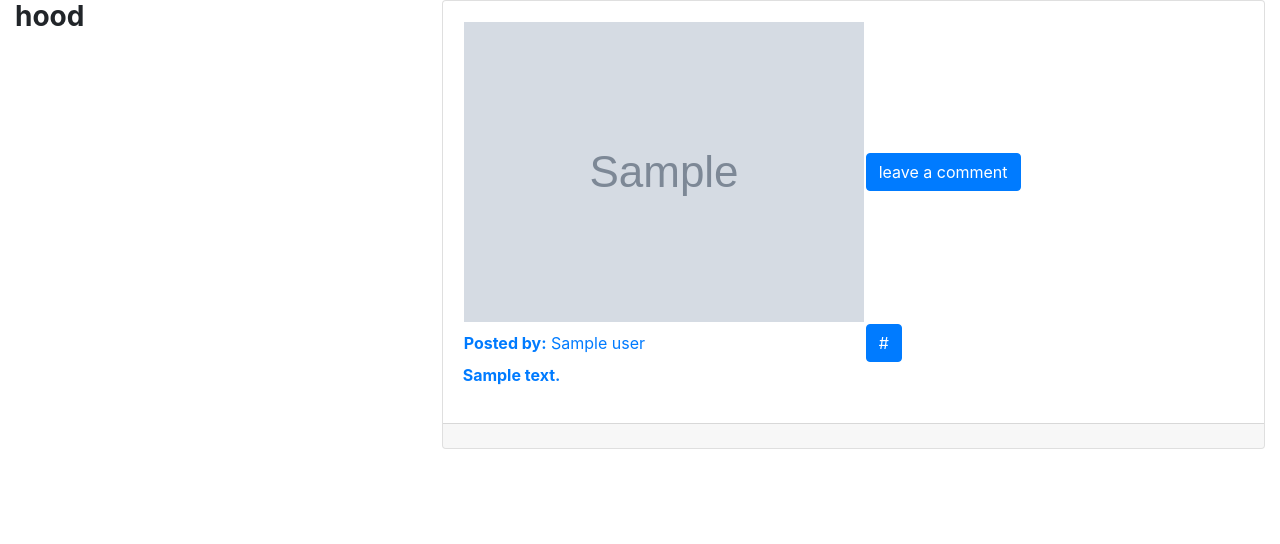
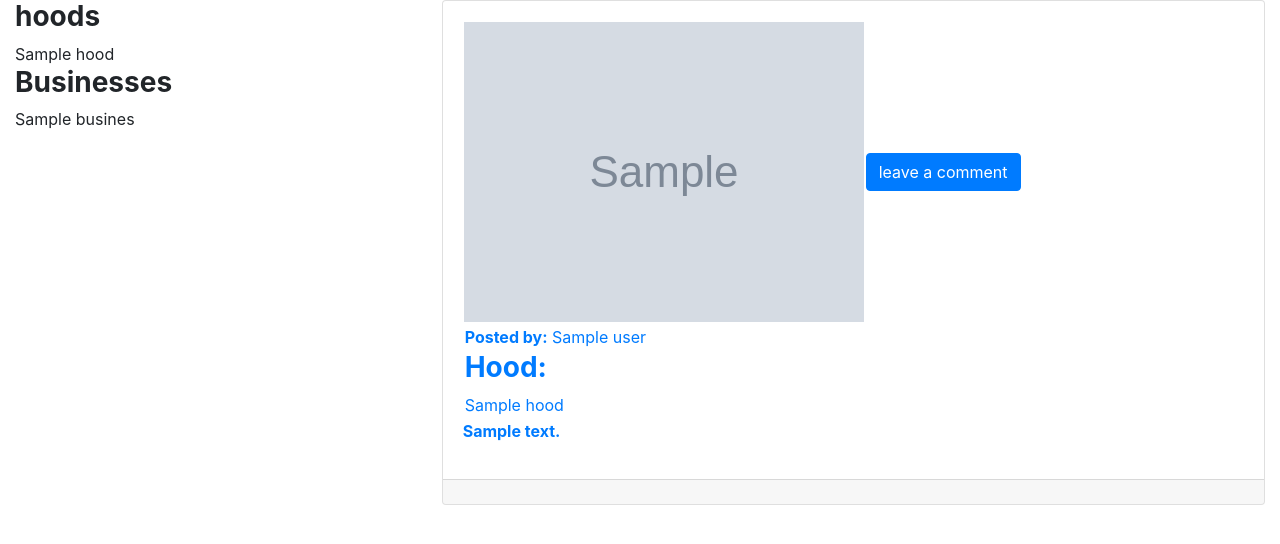
Before and after one commit to antonymburia/MyHood, a Django app: template hood/templates/home.html in a window 1280 px wide. Shown: the part 86-630 px from the top of the page. Run offline with Django 3.2, Linux system fonts and the light colour scheme; the template is opened without the code that fills it: most values are stand-ins (such as "Sample title", 1, 10 or a date in 2020); grey boxes marked "Sample" are stand-in pictures; some libraries are stand-ins or nearby versions; some web fonts are replaced.

```diff
--- a/hood/templates/home.html
+++ b/hood/templates/home.html
@@ -15,15 +15,21 @@
     <div class="row">
       <div class="col-md-4">
         <div class="hood">
-          <h3><b>hood</b></h3>
+          <h3><b>hoods</b></h3>
+          {%for hood in hoods%}
+          {{hood.name}} <br>
+          {%endfor%}
         </div>
         <div class="business">
-
+          <h3><b>Businesses</b></h3>
+          {%for business in businesses%}
+          {{business.name}} <br>
+          {%endfor%}
         </div>
       </div>
       {% for post in all_posts %}
       <div class="col-md-8">
-        <a href="/post/{{post.id}}">
+        <a href="/post/{{post.id}}" style="text-decoration: none;">
           <div class="card">
             <div class="card-body">
               <table>
@@ -39,14 +45,23 @@
 
                 <tr>
                   <td>
-                    <p class="card-text"><b>Posted by:</b> {{post.user}} </p>
+                    <table>
+                      <tr>
+                        <td>
+                          <p class="card-text"><b>Posted by:</b> {{post.user}} </p>
+                        </td>
+                      </tr>
+                      <tr>
+                        <td>
+                          <h3><b>Hood:</b></h3>
+                          {{post.hood}}
+                        </td>
+                      </tr>
+                    </table>
+
                   </td>
                   <td>
-                    <a style="text-align: center;" href=" {{post.link}} ">
-                      <button class="btn btn-primary">
-                        {{post.link}}
-                      </button>
-                    </a>
+
                   </td>
                 </tr>
 
--- a/hood/views.py
+++ b/hood/views.py
@@ -1,5 +1,5 @@
 from django.shortcuts import render,redirect
-from .models import Post, Profile,Hood, Comment
+from .models import Post, Profile,Hood, Comment, Business
 from django.contrib.auth.decorators import login_required
 from django.contrib.auth import login, logout
 from .forms import UpdateProfileForm,NewPostForm,CommentForm
@@ -11,7 +11,9 @@ from rest_framework.views import APIView
 def home(request):
 
     all_posts = Post.all_posts()
-    return render(request,'home.html',{'all_posts':all_posts})
+    hoods = Hood.objects.all()
+    businesses = Business.objects.all()
+    return render(request,'home.html',{'all_posts':all_posts,'hoods':hoods,'businesses':businesses})
 
 @login_required(login_url = '/accounts/login/')
 def profile(request):
```
Also changed, not shown: hood/forms.py (+11 -1 lines).
